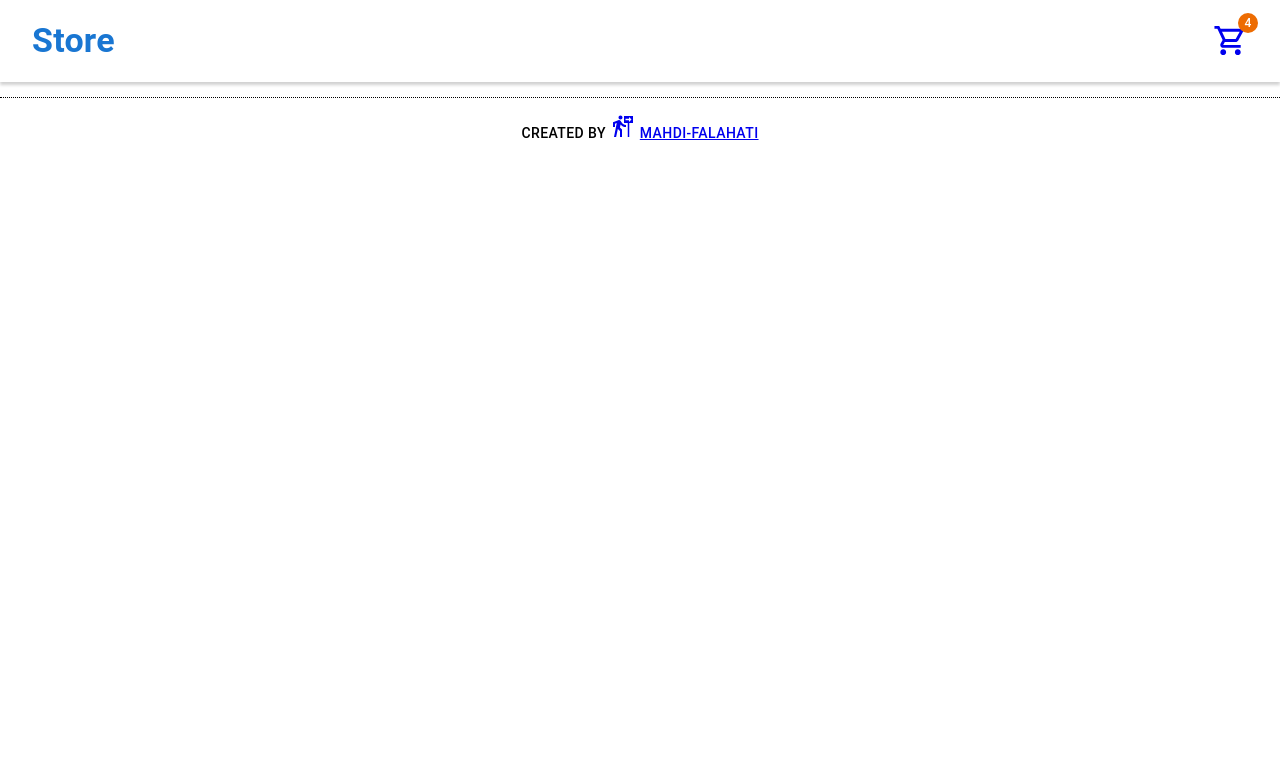
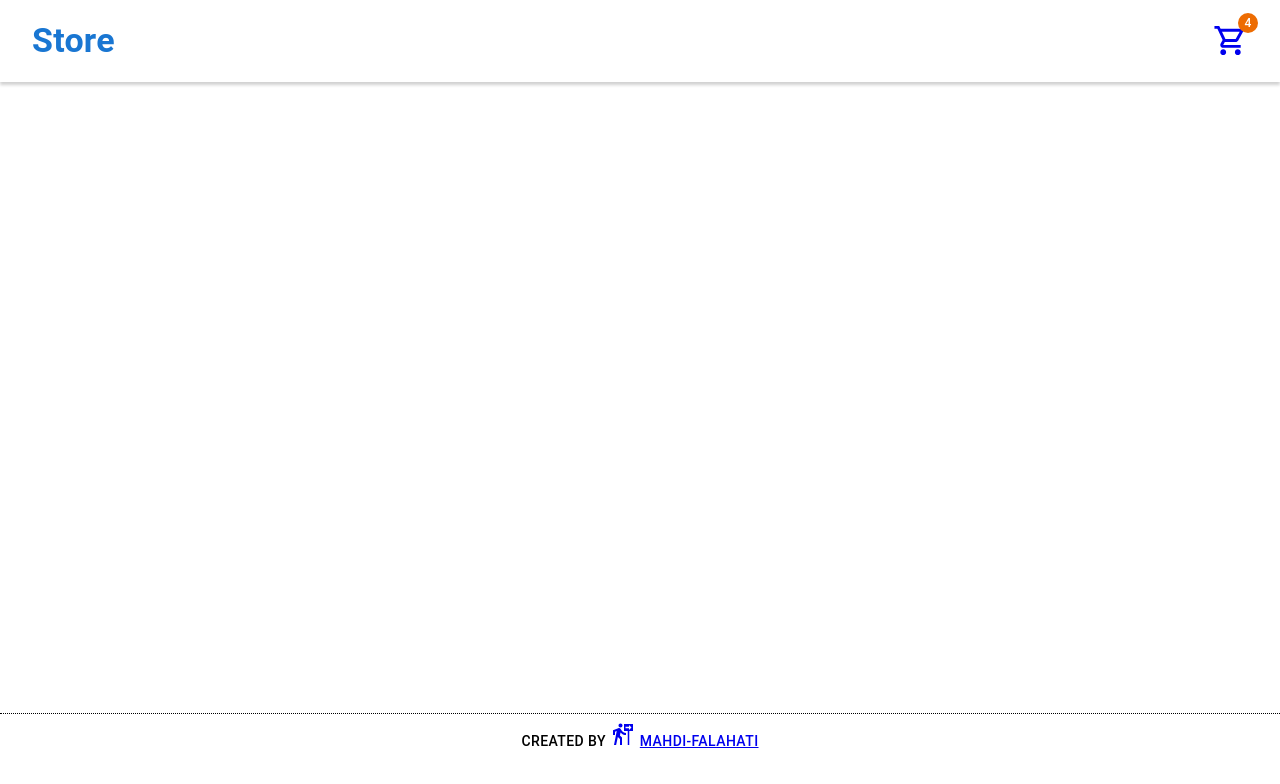
Before and after one commit to Mahdi-Falahati/shopping-cart, a React (Create React App) app: page / in a window 1280 px wide. Shown: the top 784 px of the page. Built offline with nearby package versions, Linux system fonts and the light colour scheme; the HTML template or start-up script is replaced by a standard one.

Commit message:
complete base layout

```diff
--- a/src/components/layout/Footer.js
+++ b/src/components/layout/Footer.js
@@ -6,7 +6,7 @@ export default function Footer() {
       variant="button"
       textAlign="center"
       display="block"
-      pt={2}
+      py={1}
       sx={{borderTop:"1px dotted #000"}}
     >
       Created By
--- a/src/components/layout/RootLayout.js
+++ b/src/components/layout/RootLayout.js
@@ -2,12 +2,13 @@ import React from "react";
 import Header from "./Header";
 import Footer from "./Footer";
 import { Outlet } from "react-router-dom";
+import styles from "./layout.module.css";
 
 export default function RootLayout() {
   return (
     <>
       <Header />
-      <main>
+      <main className={styles.mainContent}>
         <Outlet />
       </main>
       <Footer />
--- a/src/components/layout/layout.module.css
+++ b/src/components/layout/layout.module.css
@@ -3,3 +3,7 @@
   padding: 20px 0px;
   margin-bottom: 15px;
 }
+
+.mainContent{
+    min-height: 77vh;
+}
```
